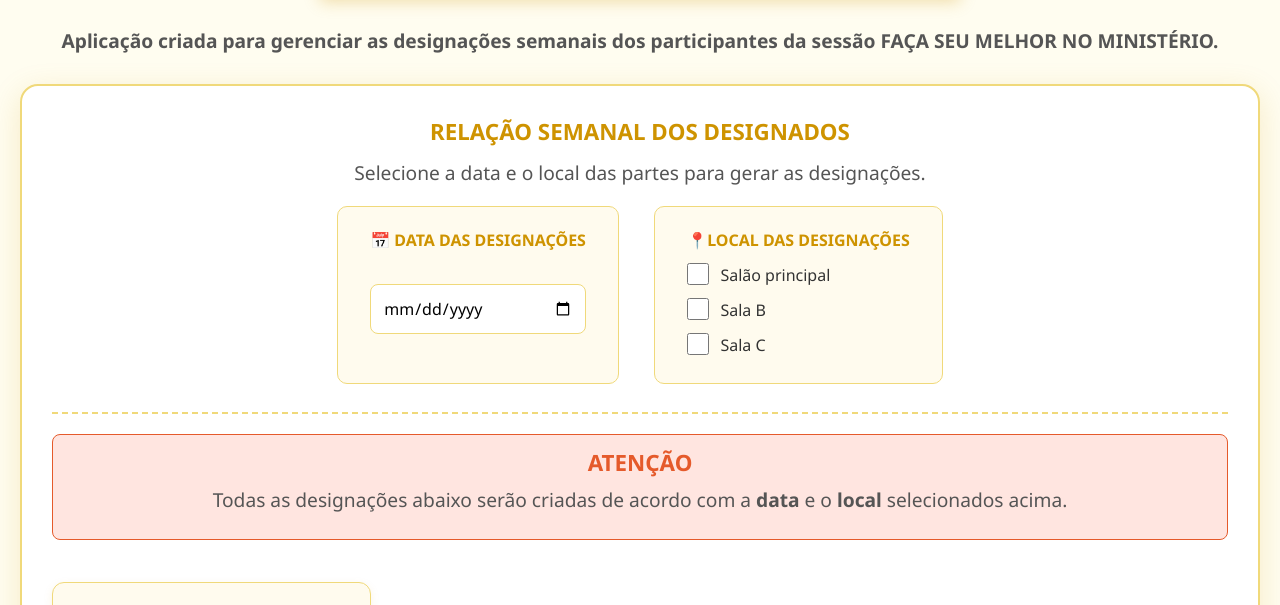
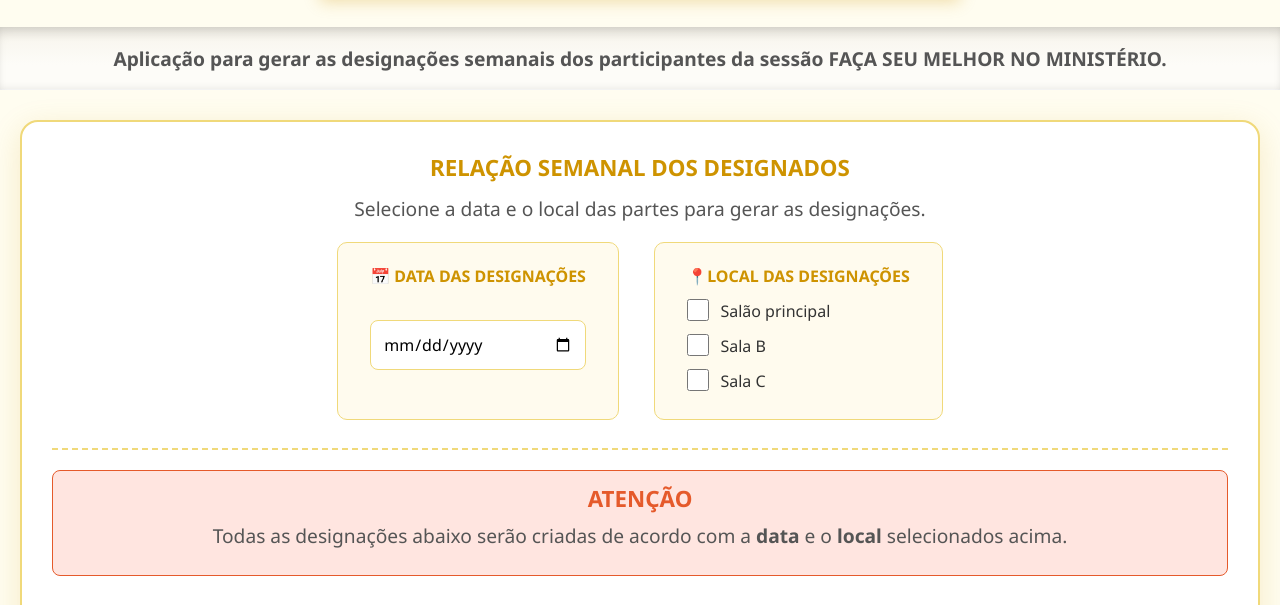
Before and after one commit to MatheusDev521/DESIGNA-ES, a plain HTML site: page index.html in a window 1280 px wide. Shown: the part 128-733 px from the top of the page. Drawn offline with Linux system fonts and the light colour scheme.

Commit message:
Mensagem do commit

```diff
--- a/index.html
+++ b/index.html
@@ -18,7 +18,9 @@
         <img src="https://i.pinimg.com/736x/ee/d2/26/eed226a648bb60b71f9aad520f174d3e.jpg" alt="logo">
         <h1>FAÇA SEU MELHOR NO MINISTÉRIO</h1>
     </div>
-    <p><strong>Aplicação criada para gerenciar as designações semanais dos participantes da sessão FAÇA SEU MELHOR NO MINISTÉRIO.</strong></p>
+    <div class="descricao">
+        <p>Aplicação para gerar as designações semanais dos participantes da sessão FAÇA SEU MELHOR NO MINISTÉRIO.</p>
+    </div>
 
     <div id="salvosWrapper">
         <h2>DESIGNAÇÕES SALVAS</h2>
--- a/script.js
+++ b/script.js
@@ -287,7 +287,12 @@ function criarBlocoSalvo(reg) {
     data.textContent = `📅 ${dia}/${mes}/${ano}`;
     const meta = document.createElement("span");
     meta.className = "bloco-meta";
-    meta.textContent = `${textoLocais(reg.locais)} · ${qtd} designaç${qtd === 1 ? "ão" : "ões"}`;
+    meta.textContent = `• ${textoLocais(reg.locais)}\n• Designaç${qtd === 1 ? "ão" : "ões"}: `;
+
+    const numero = document.createElement("strong");
+    numero.textContent = qtd;
+
+    meta.appendChild(numero);
     sum.append(data, meta);
 
     const corpo = document.createElement("div");
--- a/style.css
+++ b/style.css
@@ -34,6 +34,25 @@ p {
     color: #555;
     margin-bottom: 20px;
     font-size: 1.2rem;
+}
+
+.descricao p {
+    background: linear-gradient(to bottom,
+            #eeebe2 0%,
+            #f9f7f0 22%,
+            #fdfcf8 60%,
+            #fdfcf8 100%);
+    box-shadow:
+        inset 0 8px 14px -7px rgba(0, 0, 0, 0.18),
+        inset 0 -5px 10px -5px rgba(0, 0, 0, 0.11),
+        inset 0 -1px 0 rgba(255, 255, 255, 0.9);
+    text-align: center;
+    margin: 0;
+    font-weight: 700;
+    padding: 18px;
+    width: 100vw;
+    margin-left: calc(50% - 50vw);
+    box-sizing: border-box;
 }
 
 #atencao {
@@ -912,7 +931,9 @@ label {
 
 .bloco-meta {
     color: #555;
-    font-size: 0.9rem;
+    font-size: 1rem;
+    white-space: pre-line;
+    margin-top: 6px;
 }
 
 .bloco-corpo {
```
